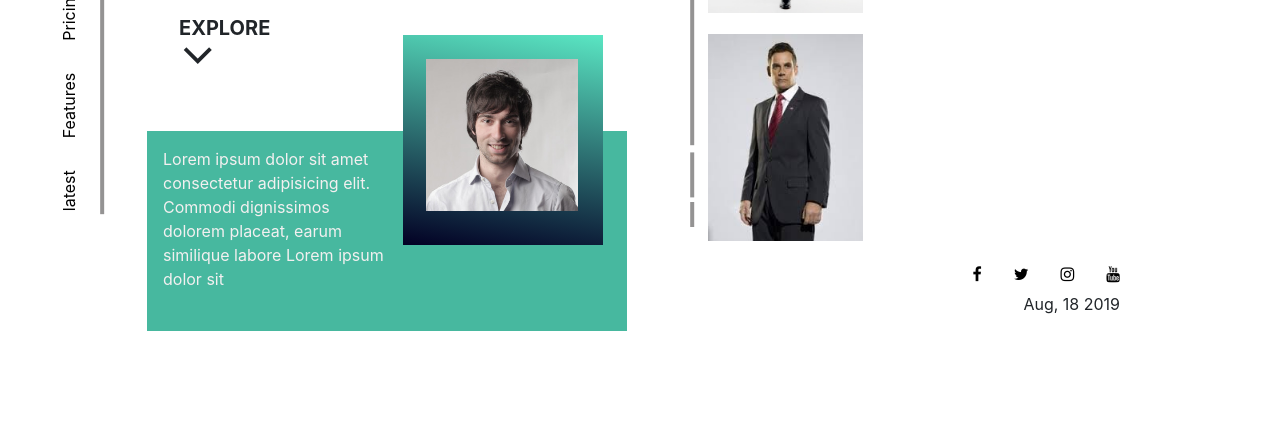
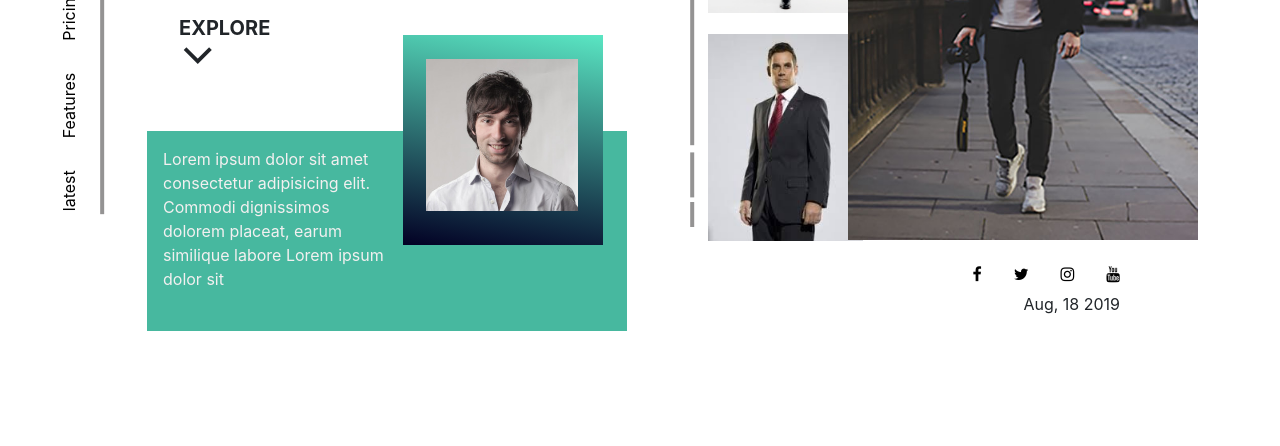
Before and after one commit to lexicon01/Lexor-fashion, a website: page index.html in a window 1280 px wide. Shown: the part 354-800 px from the top of the page. Drawn offline with nearby package versions, Linux system fonts and the light colour scheme; files that its build step writes are made by us from their sources; the site is published under a folder, as on GitHub Pages, so addresses that start at the root find nothing.

Commit message:
need too take off a back slash.  lets see if it works

```diff
--- a/index.html
+++ b/index.html
@@ -117,7 +117,7 @@
                       </div>
                     </div>
                     <div class="col-sm-7 lg-pic">
-                      <img class="position-img" src="/img/mod.jpg" alt="">
+                      <img class="position-img" src="img/mod.jpg" alt="">
                     </div>
                   </div>
             </div>
```
